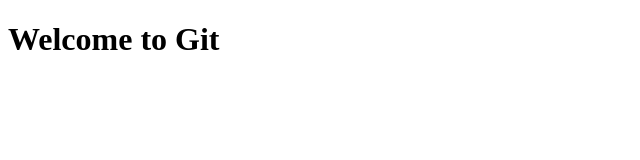
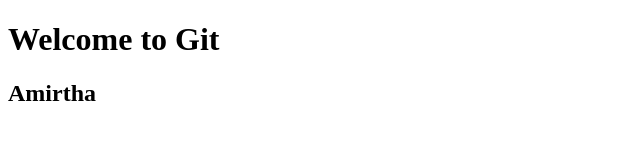
Before and after one commit to johnrameshaccet/agaram-b2, a plain HTML site: page index.html in a window 1280 px wide. Shown: the whole page, without its empty margins (0-640 px from the left). Drawn offline with Linux system fonts and the light colour scheme.

Commit message:
h2 created

```diff
--- a/index.html
+++ b/index.html
@@ -7,5 +7,6 @@
 </head>
 <body>
     <h1>Welcome to Git</h1>
+    <h2>Amirtha</h2>
 </body>
 </html>
```
